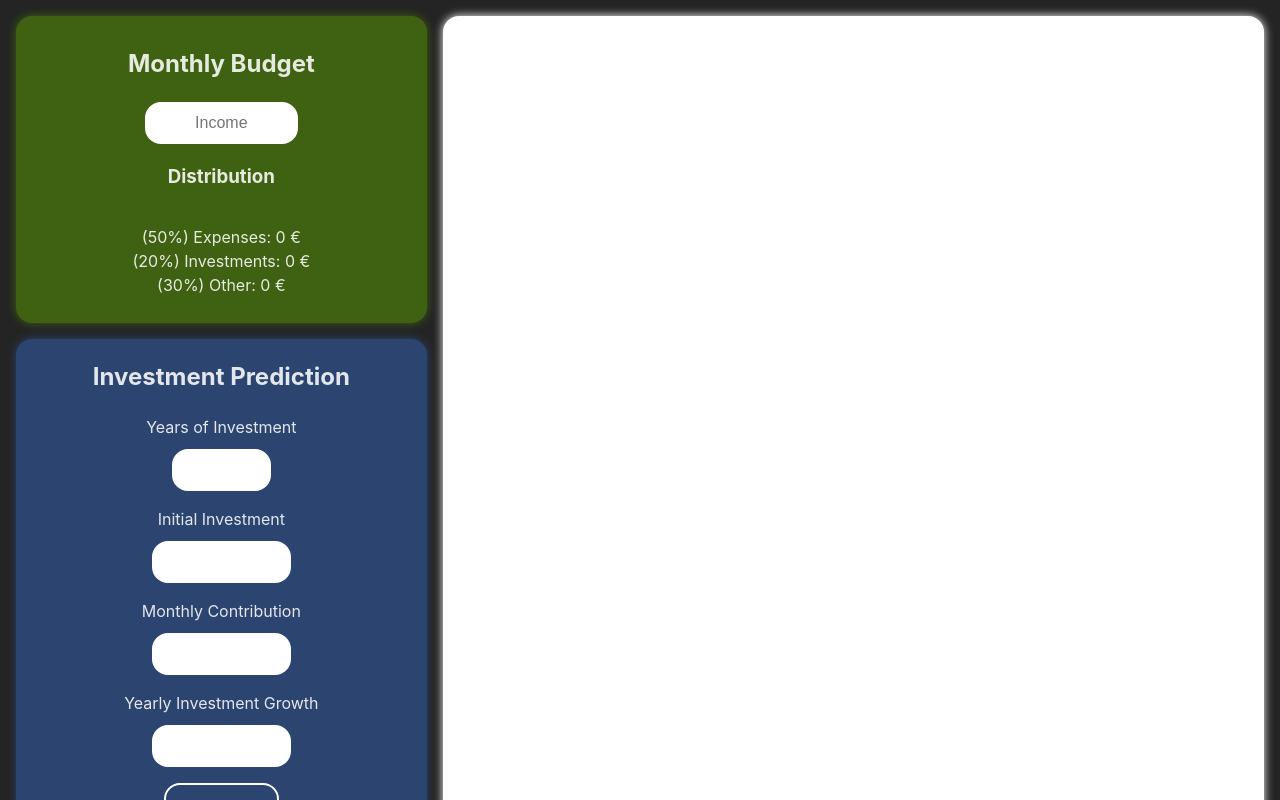
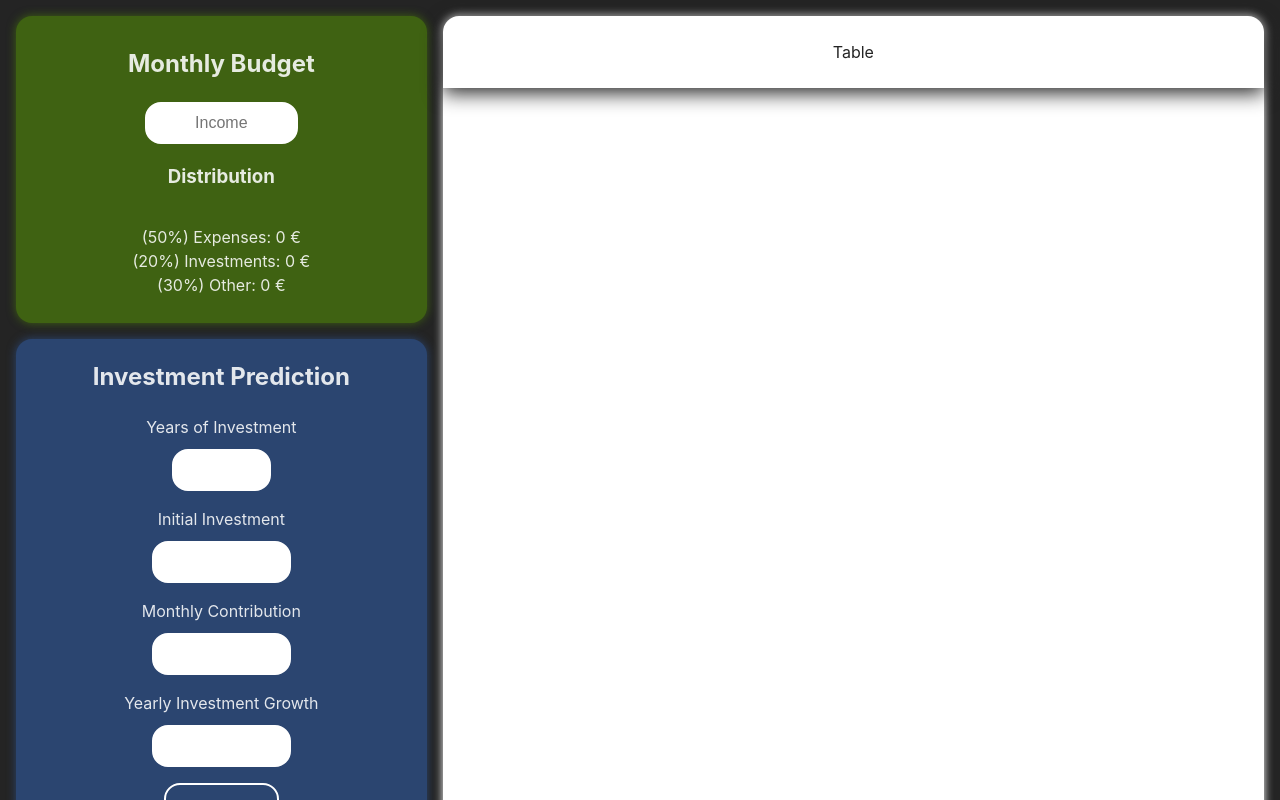
Before and after one commit to andrebarros7201/expense-tracker, a React (Vite) app: page / in a window 1280 px wide. Shown: the top 800 px of the page. Built offline with nearby package versions, Linux system fonts and the light colour scheme.

Commit message:
display nav on main section

```diff
--- a/src/components/Details.jsx
+++ b/src/components/Details.jsx
@@ -3,7 +3,9 @@ import styles from "../styles/details.module.css";
 export default function Details() {
   return (
     <main className={styles["main"]}>
-      <nav></nav>
+      <nav>
+        <a>Table</a>
+      </nav>
       <div></div>
     </main>
   );
--- a/src/styles/details.module.css
+++ b/src/styles/details.module.css
@@ -4,4 +4,16 @@ main{
     box-shadow: 0 0 10px white;
     grid-column: 2/3;
     grid-row: 1/3;
+    display: flex;
+    flex-flow: column nowrap;
+    color: #242424;
 }
+
+nav{
+    display: flex;
+    justify-content: center;
+    align-items: center;
+    box-shadow: 0 5px 20px #242424;
+    padding: 1.5rem;
+    border-radius: 1rem 1rem 0 0;
+}
```
